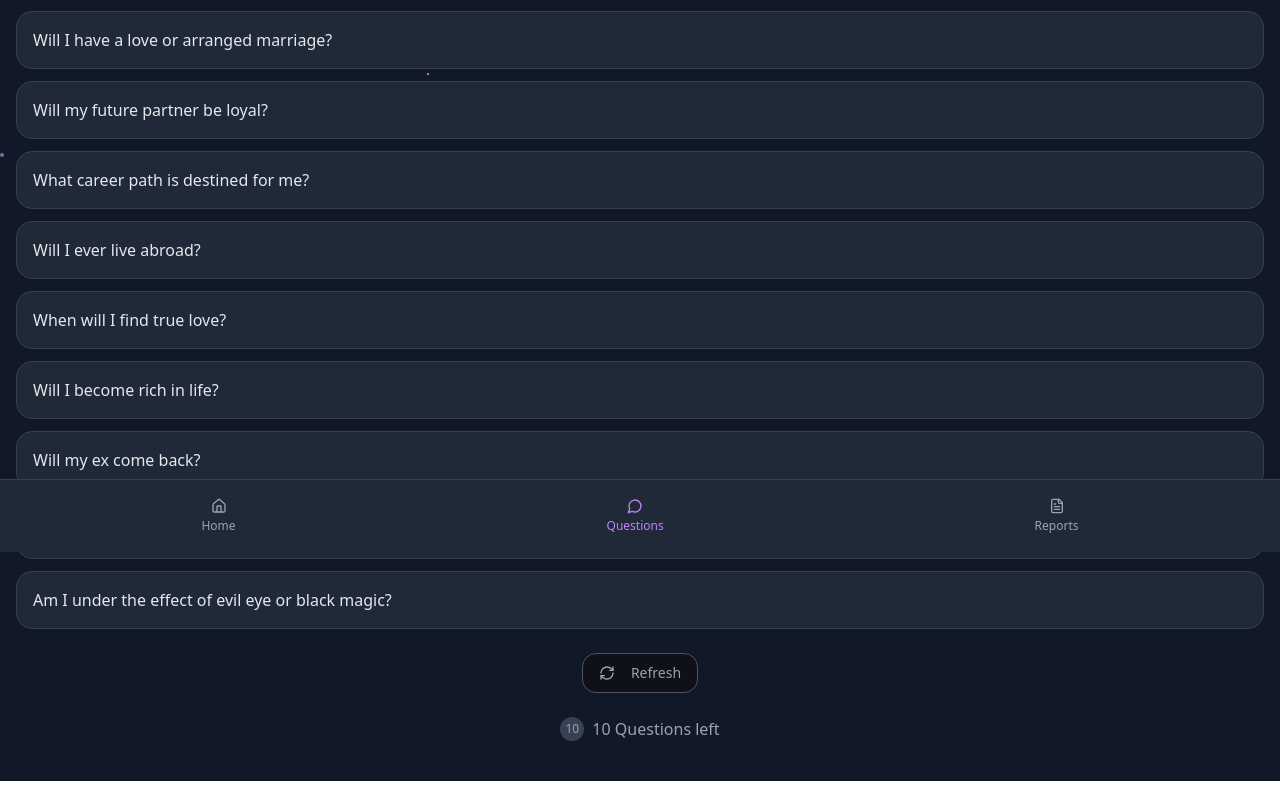
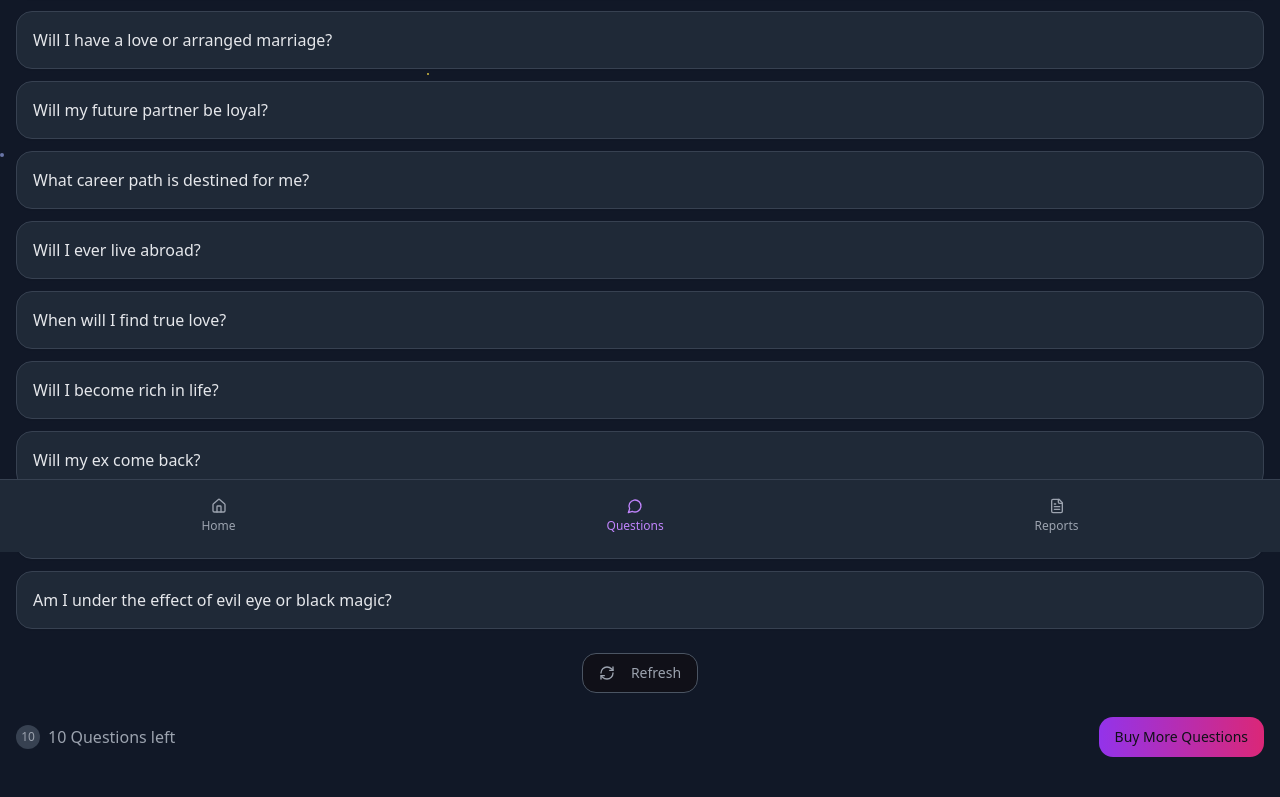
Before and after one commit to luxmi9609-dev/mystarx-cosmic-friend, a React (Vite) app: page /ask-the-stars in a window 1280 px wide. Shown: the part 248-1045 px from the top of the page. Built offline with nearby package versions, Linux system fonts and the light colour scheme; sample sign-in values are in the browser's storage.

Commit message:
Reverted to commit c039ac6aedbd934be582d6a5a47fcedc4b8f8eac

```diff
--- a/src/pages/AskTheStars.tsx
+++ b/src/pages/AskTheStars.tsx
@@ -236,13 +236,19 @@ I'm ready for my complete astrological reading and insights!
         </div>
 
         {/* Questions Status */}
-        <div className="flex items-center justify-center mb-6">
+        <div className="flex items-center justify-between mb-6">
           <div className="flex items-center gap-2 text-gray-400">
             <div className="w-6 h-6 bg-gray-700 rounded-full flex items-center justify-center">
               <span className="text-xs">{10 - answeredQuestions.length}</span>
             </div>
             <span>{10 - answeredQuestions.length} Questions left</span>
           </div>
+          <Button
+            className="bg-gradient-to-r from-purple-600 to-pink-600 hover:from-purple-700 hover:to-pink-700"
+            onClick={handleUnlockReport}
+          >
+            Buy More Questions
+          </Button>
         </div>
       </div>
 
```
